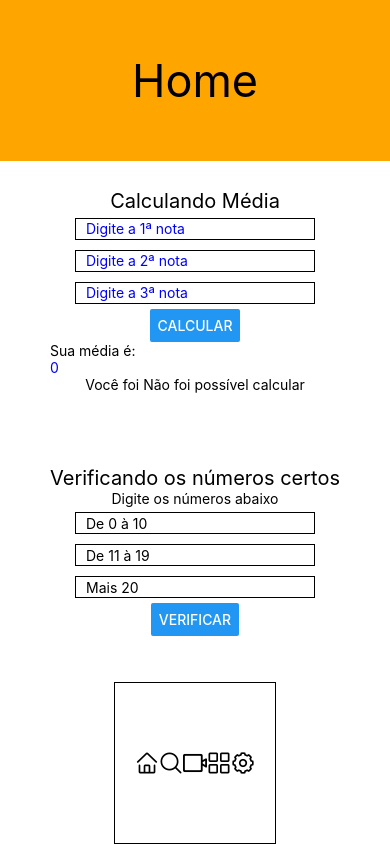
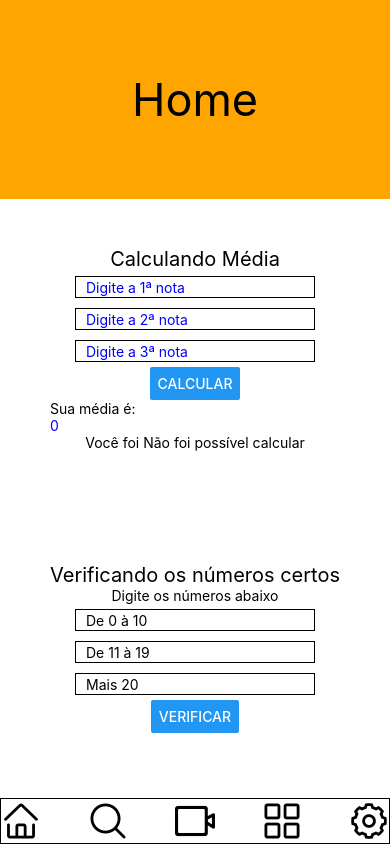
Before and after one commit to Mateus1348/App-1, a React Native app: screen / in a window 390 px wide. Built offline with nearby package versions, Linux system fonts and the light colour scheme.

Commit message:
Alterações no style do Menu

```diff
--- a/src/components/Menu/index.js
+++ b/src/components/Menu/index.js
@@ -7,11 +7,11 @@ import { styles } from './styles';
 const Menu = () => {
     return (
         <View style={styles.container}>
-            <AntDesign name="home" size={24} color="black" />
-            <AntDesign name="search1" size={24} color="black" />
-            <AntDesign name="videocamera" size={24} color="black" />
-            <AntDesign name="appstore-o" size={24} color="black" />
-            <AntDesign name="setting" size={24} color="black" />
+            <AntDesign name="home" size={40} color="black" />
+            <AntDesign name="search1" size={40} color="black" />
+            <AntDesign name="videocamera" size={40} color="black" />
+            <AntDesign name="appstore-o" size={40} color="black" />
+            <AntDesign name="setting" size={40} color="black" />
         </View>
     );
 }
--- a/src/components/Menu/styles.js
+++ b/src/components/Menu/styles.js
@@ -2,13 +2,10 @@ import { StyleSheet } from 'react-native';
 
 export const styles = StyleSheet.create({
     container:{
-        flex: 1,
+        width: '100%',
         borderWidth: 1,
-        backgroundColor: 'white',
-        height: 60,
-        paddingHorizontal: 20,
         flexDirection: 'row',
         alignItems: 'center',
-        justifyContent: 'space-between',
+        justifyContent: 'space-between'
     }
 });
```
